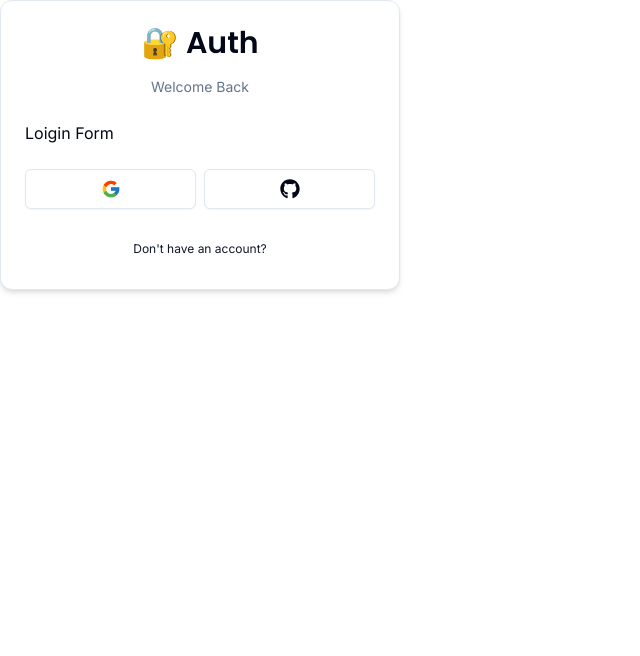
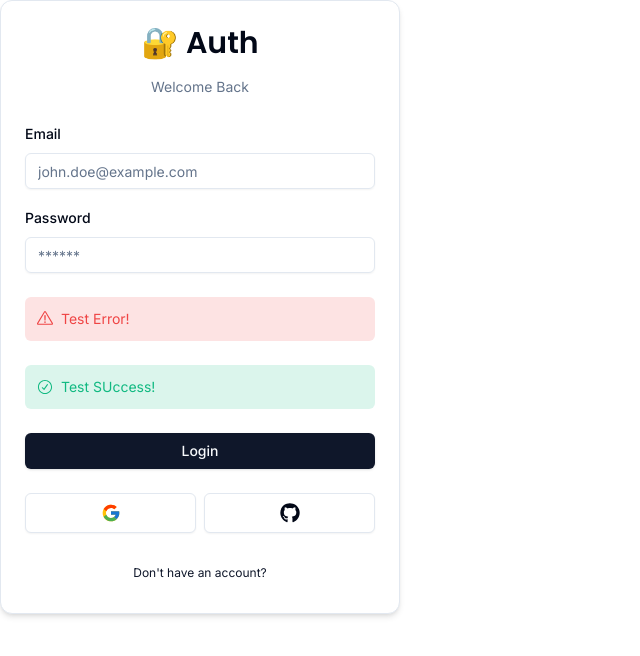
Before and after one commit to htrobles/nextjs-boilerplate, a Next.js app: page /auth/login in a window 1280 px wide. Shown: the top 656 px of the page, without its empty margins (0-640 px from the left). Built offline with nearby package versions, Linux system fonts and the light colour scheme.

Commit message:
include LoginForm

```diff
--- a/components/auth/loginForm.tsx
+++ b/components/auth/loginForm.tsx
@@ -1,6 +1,36 @@
+'use client';
+
+import { useForm } from 'react-hook-form';
 import { CardWrapper } from './cardWrapper';
+import {
+  Form,
+  FormControl,
+  FormField,
+  FormItem,
+  FormLabel,
+  FormMessage,
+} from '../ui/form';
+import * as z from 'zod';
+import { LoginSchema } from '@/schemas';
+import { zodResolver } from '@hookform/resolvers/zod';
+import { Input } from '../ui/input';
+import { Button } from '../ui/button';
+import { FormError } from '../formError';
+import { FormSuccess } from '../formSuccess';
 
 export const LoginForm = () => {
+  const form = useForm<z.infer<typeof LoginSchema>>({
+    resolver: zodResolver(LoginSchema),
+    defaultValues: {
+      email: '',
+      password: '',
+    },
+  });
+
+  const onSubmit = (values: z.infer<typeof LoginSchema>) => {
+    console.log(values);
+  };
+
   return (
     <CardWrapper
       headerLabel='Welcome Back'
@@ -8,7 +38,47 @@
       backButtonHref='/auth/register'
       showSocial
     >
-      Loigin Form
+      <Form {...form}>
+        <form onSubmit={form.handleSubmit(onSubmit)} className='space-y-6'>
+          <div className='space-y-4'>
+            <FormField
+              control={form.control}
+              name='email'
+              render={({ field }) => (
+                <FormItem>
+                  <FormLabel>Email</FormLabel>
+                  <FormControl>
+                    <Input
+                      {...field}
+                      placeholder='john.doe@example.com'
+                      type='email'
+                    />
+                  </FormControl>
+                  <FormMessage />
+                </FormItem>
+              )}
+            />
+            <FormField
+              control={form.control}
+              name='password'
+              render={({ field }) => (
+                <FormItem>
+                  <FormLabel>Password</FormLabel>
+                  <FormControl>
+                    <Input {...field} placeholder='******' type='password' />
+                  </FormControl>
+                  <FormMessage />
+                </FormItem>
+              )}
+            />
+          </div>
+          <FormError message='Test Error!' />
+          <FormSuccess message='Test SUccess!' />
+          <Button type='submit' className='w-full'>
+            Login
+          </Button>
+        </form>
+      </Form>
     </CardWrapper>
   );
 };
--- /dev/null
+++ b/components/formError.tsx
@@ -0,0 +1,16 @@
+import { ExclamationTriangleIcon } from '@radix-ui/react-icons';
+
+interface FormErrorProps {
+  message?: string;
+}
+
+export const FormError = ({ message }: FormErrorProps) => {
+  if (!message) return null;
+
+  return (
+    <div className='bg-destructive/15 p-3 rounded-md flex items-center gap-x-2 text-sm text-destructive'>
+      <ExclamationTriangleIcon className='h-4 w-4' />
+      <p>{message}</p>
+    </div>
+  );
+};
--- /dev/null
+++ b/components/formSuccess.tsx
@@ -0,0 +1,16 @@
+import { CheckCircledIcon } from '@radix-ui/react-icons';
+
+interface FormSuccessProps {
+  message?: string;
+}
+
+export const FormSuccess = ({ message }: FormSuccessProps) => {
+  if (!message) return null;
+
+  return (
+    <div className='bg-emerald-500/15 p-3 rounded-md flex items-center gap-x-2 text-sm text-emerald-500'>
+      <CheckCircledIcon className='h-4 w-4' />
+      <p>{message}</p>
+    </div>
+  );
+};
--- /dev/null
+++ b/components/ui/form.tsx
@@ -0,0 +1,176 @@
+import * as React from "react"
+import * as LabelPrimitive from "@radix-ui/react-label"
+import { Slot } from "@radix-ui/react-slot"
+import {
+  Controller,
+  ControllerProps,
+  FieldPath,
+  FieldValues,
+  FormProvider,
+  useFormContext,
+} from "react-hook-form"
+
+import { cn } from "@/lib/utils"
+import { Label } from "@/components/ui/label"
+
+const Form = FormProvider
+
+type FormFieldContextValue<
+  TFieldValues extends FieldValues = FieldValues,
+  TName extends FieldPath<TFieldValues> = FieldPath<TFieldValues>
+> = {
+  name: TName
+}
+
+const FormFieldContext = React.createContext<FormFieldContextValue>(
+  {} as FormFieldContextValue
+)
+
+const FormField = <
+  TFieldValues extends FieldValues = FieldValues,
+  TName extends FieldPath<TFieldValues> = FieldPath<TFieldValues>
+>({
+  ...props
+}: ControllerProps<TFieldValues, TName>) => {
+  return (
+    <FormFieldContext.Provider value={{ name: props.name }}>
+      <Controller {...props} />
+    </FormFieldContext.Provider>
+  )
+}
+
+const useFormField = () => {
+  const fieldContext = React.useContext(FormFieldContext)
+  const itemContext = React.useContext(FormItemContext)
+  const { getFieldState, formState } = useFormContext()
+
+  const fieldState = getFieldState(fieldContext.name, formState)
+
+  if (!fieldContext) {
+    throw new Error("useFormField should be used within <FormField>")
+  }
+
+  const { id } = itemContext
+
+  return {
+    id,
+    name: fieldContext.name,
+    formItemId: `${id}-form-item`,
+    formDescriptionId: `${id}-form-item-description`,
+    formMessageId: `${id}-form-item-message`,
+    ...fieldState,
+  }
+}
+
+type FormItemContextValue = {
+  id: string
+}
+
+const FormItemContext = React.createContext<FormItemContextValue>(
+  {} as FormItemContextValue
+)
+
+const FormItem = React.forwardRef<
+  HTMLDivElement,
+  React.HTMLAttributes<HTMLDivElement>
+>(({ className, ...props }, ref) => {
+  const id = React.useId()
+
+  return (
+    <FormItemContext.Provider value={{ id }}>
+      <div ref={ref} className={cn("space-y-2", className)} {...props} />
+    </FormItemContext.Provider>
+  )
+})
+FormItem.displayName = "FormItem"
+
+const FormLabel = React.forwardRef<
+  React.ElementRef<typeof LabelPrimitive.Root>,
+  React.ComponentPropsWithoutRef<typeof LabelPrimitive.Root>
+>(({ className, ...props }, ref) => {
+  const { error, formItemId } = useFormField()
+
+  return (
+    <Label
+      ref={ref}
+      className={cn(error && "text-destructive", className)}
+      htmlFor={formItemId}
+      {...props}
+    />
+  )
+})
+FormLabel.displayName = "FormLabel"
+
+const FormControl = React.forwardRef<
+  React.ElementRef<typeof Slot>,
+  React.ComponentPropsWithoutRef<typeof Slot>
+>(({ ...props }, ref) => {
+  const { error, formItemId, formDescriptionId, formMessageId } = useFormField()
+
+  return (
+    <Slot
+      ref={ref}
+      id={formItemId}
+      aria-describedby={
+        !error
+          ? `${formDescriptionId}`
+          : `${formDescriptionId} ${formMessageId}`
+      }
+      aria-invalid={!!error}
+      {...props}
+    />
+  )
+})
+FormControl.displayName = "FormControl"
+
+const FormDescription = React.forwardRef<
+  HTMLParagraphElement,
+  React.HTMLAttributes<HTMLParagraphElement>
+>(({ className, ...props }, ref) => {
+  const { formDescriptionId } = useFormField()
+
+  return (
+    <p
+      ref={ref}
+      id={formDescriptionId}
+      className={cn("text-[0.8rem] text-muted-foreground", className)}
+      {...props}
+    />
+  )
+})
+FormDescription.displayName = "FormDescription"
+
+const FormMessage = React.forwardRef<
+  HTMLParagraphElement,
+  React.HTMLAttributes<HTMLParagraphElement>
+>(({ className, children, ...props }, ref) => {
+  const { error, formMessageId } = useFormField()
+  const body = error ? String(error?.message) : children
+
+  if (!body) {
+    return null
+  }
+
+  return (
+    <p
+      ref={ref}
+      id={formMessageId}
+      className={cn("text-[0.8rem] font-medium text-destructive", className)}
+      {...props}
+    >
+      {body}
+    </p>
+  )
+})
+FormMessage.displayName = "FormMessage"
+
+export {
+  useFormField,
+  Form,
+  FormItem,
+  FormLabel,
+  FormControl,
+  FormDescription,
+  FormMessage,
+  FormField,
+}
--- /dev/null
+++ b/components/ui/input.tsx
@@ -0,0 +1,25 @@
+import * as React from "react"
+
+import { cn } from "@/lib/utils"
+
+export interface InputProps
+  extends React.InputHTMLAttributes<HTMLInputElement> {}
+
+const Input = React.forwardRef<HTMLInputElement, InputProps>(
+  ({ className, type, ...props }, ref) => {
+    return (
+      <input
+        type={type}
+        className={cn(
+          "flex h-9 w-full rounded-md border border-input bg-transparent px-3 py-1 text-sm shadow-sm transition-colors file:border-0 file:bg-transparent file:text-sm file:font-medium placeholder:text-muted-foreground focus-visible:outline-none focus-visible:ring-1 focus-visible:ring-ring disabled:cursor-not-allowed disabled:opacity-50",
+          className
+        )}
+        ref={ref}
+        {...props}
+      />
+    )
+  }
+)
+Input.displayName = "Input"
+
+export { Input }
--- /dev/null
+++ b/components/ui/label.tsx
@@ -0,0 +1,26 @@
+"use client"
+
+import * as React from "react"
+import * as LabelPrimitive from "@radix-ui/react-label"
+import { cva, type VariantProps } from "class-variance-authority"
+
+import { cn } from "@/lib/utils"
+
+const labelVariants = cva(
+  "text-sm font-medium leading-none peer-disabled:cursor-not-allowed peer-disabled:opacity-70"
+)
+
+const Label = React.forwardRef<
+  React.ElementRef<typeof LabelPrimitive.Root>,
+  React.ComponentPropsWithoutRef<typeof LabelPrimitive.Root> &
+    VariantProps<typeof labelVariants>
+>(({ className, ...props }, ref) => (
+  <LabelPrimitive.Root
+    ref={ref}
+    className={cn(labelVariants(), className)}
+    {...props}
+  />
+))
+Label.displayName = LabelPrimitive.Root.displayName
+
+export { Label }
--- a/package.json
+++ b/package.json
@@ -9,16 +9,20 @@
     "lint": "next lint"
   },
   "dependencies": {
+    "@hookform/resolvers": "^3.8.0",
     "@radix-ui/react-icons": "^1.3.0",
+    "@radix-ui/react-label": "^2.1.0",
     "@radix-ui/react-slot": "^1.1.0",
     "class-variance-authority": "^0.7.0",
     "clsx": "^2.1.1",
     "next": "14.2.4",
     "react": "^18",
     "react-dom": "^18",
+    "react-hook-form": "^7.52.1",
     "react-icons": "^5.2.1",
     "tailwind-merge": "^2.3.0",
-    "tailwindcss-animate": "^1.0.7"
+    "tailwindcss-animate": "^1.0.7",
+    "zod": "^3.23.8"
   },
   "devDependencies": {
     "@types/node": "^20",
--- /dev/null
+++ b/schemas/index.ts
@@ -0,0 +1,6 @@
+import * as z from 'zod';
+
+export const LoginSchema = z.object({
+  email: z.string().email(),
+  password: z.string().min(1, { message: 'Password is required' }),
+});
```
Also changed, not shown: 1 other file (tests, documents, lock files or other folders).
